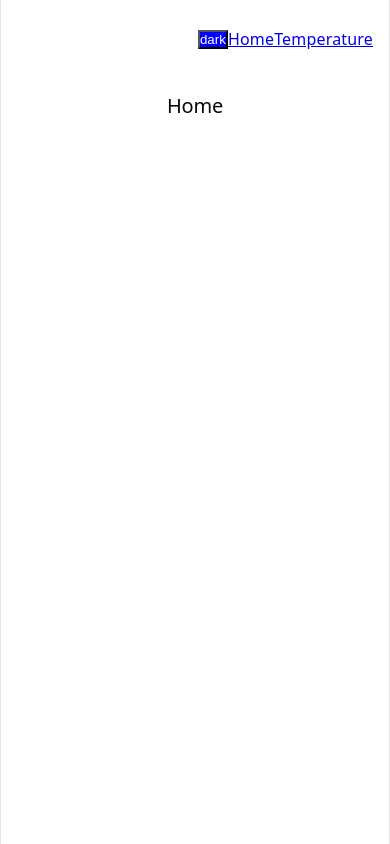
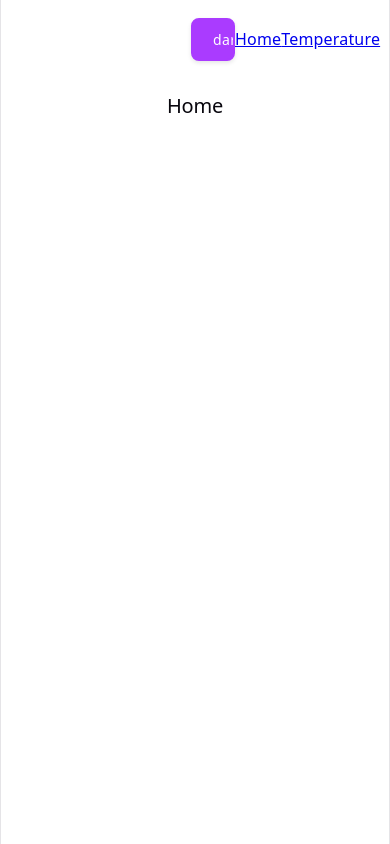
Before and after one commit to Keedjud/webmobui2-ex1, a Vue app: page /#home in a window 390 px wide. Built offline with nearby package versions, Linux system fonts and the light colour scheme.

Commit message:
Refactor BaseButton component: enhance button styles, add disabled state, and implement responsive design

```diff
--- a/src/components/BaseButton.vue
+++ b/src/components/BaseButton.vue
@@ -6,23 +6,150 @@
    type: {
      type: String,
      default: 'primary'
+   },
+   disabled: {
+     type: Boolean,
+     default: false
    }
  });
 </script>
 
 <template>
-  <button :class="type">
-    {{ label }}
+  <button :class="['btn', type]" :disabled="disabled">
+    <slot>{{ label }}</slot>
   </button>
 </template>
 
 <style scoped>
+  .btn {
+    /* Base button styles */
+    padding: 12px 24px;
+    font-size: 16px;
+    font-weight: 500;
+    font-family: var(--sans);
+    border-radius: 8px;
+    border: 2px solid transparent;
+    cursor: pointer;
+    transition: all 0.3s cubic-bezier(0.4, 0, 0.2, 1);
+    box-shadow: 0 2px 4px rgba(0, 0, 0, 0.1);
+    letter-spacing: 0.025em;
+    text-transform: none;
+    position: relative;
+    overflow: hidden;
+    outline: none;
+  }
+
+  /* Hover effect for all buttons */
+  .btn:hover:not(:disabled) {
+    transform: translateY(-2px);
+    box-shadow: 0 4px 12px rgba(0, 0, 0, 0.15);
+  }
+
+  /* Active state */
+  .btn:active:not(:disabled) {
+    transform: translateY(0);
+    box-shadow: 0 2px 4px rgba(0, 0, 0, 0.1);
+  }
+
+  /* Focus state for accessibility */
+  .btn:focus-visible {
+    outline: 2px solid var(--accent);
+    outline-offset: 2px;
+  }
+
+  /* Disabled state */
+  .btn:disabled {
+    opacity: 0.5;
+    cursor: not-allowed;
+    transform: none;
+  }
+
+  /* Primary button */
   .primary {
-    background-color: blue;
+    background: var(--accent);
     color: white;
+    border-color: var(--accent);
   }
+
+  .primary:hover:not(:disabled) {
+    background: var(--accent);
+    filter: brightness(1.1);
+    border-color: var(--accent);
+  }
+
+  /* Secondary button */
   .secondary {
-    background-color: gray;
+    background: transparent;
+    color: var(--accent);
+    border-color: var(--accent);
+  }
+
+  .secondary:hover:not(:disabled) {
+    background: var(--accent-bg);
+    border-color: var(--accent);
+  }
+
+  /* Tertiary/Ghost button */
+  .tertiary {
+    background: var(--social-bg);
+    color: var(--text-h);
+    border-color: transparent;
+  }
+
+  .tertiary:hover:not(:disabled) {
+    background: var(--accent-bg);
+    color: var(--accent);
+  }
+
+  /* Danger button */
+  .danger {
+    background: #ef4444;
     color: white;
+    border-color: #ef4444;
+  }
+
+  .danger:hover:not(:disabled) {
+    background: #dc2626;
+    border-color: #dc2626;
+  }
+
+  /* Success button */
+  .success {
+    background: #10b981;
+    color: white;
+    border-color: #10b981;
+  }
+
+  .success:hover:not(:disabled) {
+    background: #059669;
+    border-color: #059669;
+  }
+
+  /* Ripple effect on click */
+  .btn::after {
+    content: '';
+    position: absolute;
+    top: 50%;
+    left: 50%;
+    width: 0;
+    height: 0;
+    border-radius: 50%;
+    background: rgba(255, 255, 255, 0.5);
+    transform: translate(-50%, -50%);
+    transition: width 0.6s, height 0.6s;
+  }
+
+  .btn:active:not(:disabled)::after {
+    width: 300px;
+    height: 300px;
+    opacity: 0;
+  }
+
+  /* Responsive design */
+  @media (max-width: 1024px) {
+    .btn {
+      padding: 10px 20px;
+      font-size: 14px;
+    }
   }
 </style>
--- a/src/composables/useHashRoute.js
+++ b/src/composables/useHashRoute.js
@@ -1,6 +1,4 @@
-import { ref } from "vue";
-
-import { computed, onBeforeUnmount, onMounted, shallowRef } from 'vue';
+import { computed, onBeforeUnmount, onMounted, ref } from 'vue';
 
 function normalizeHash(hash) {
   return hash.startsWith('#') ? hash : `#${hash}`;
```
